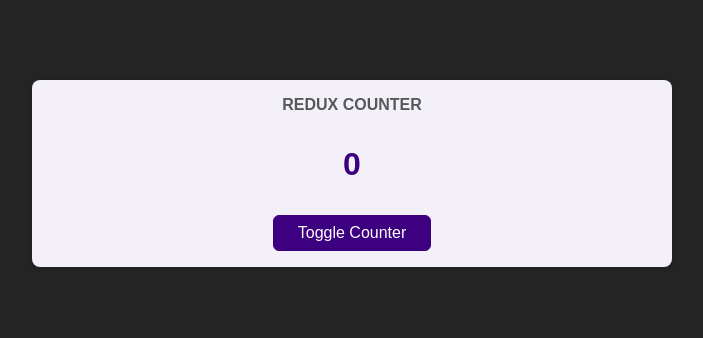
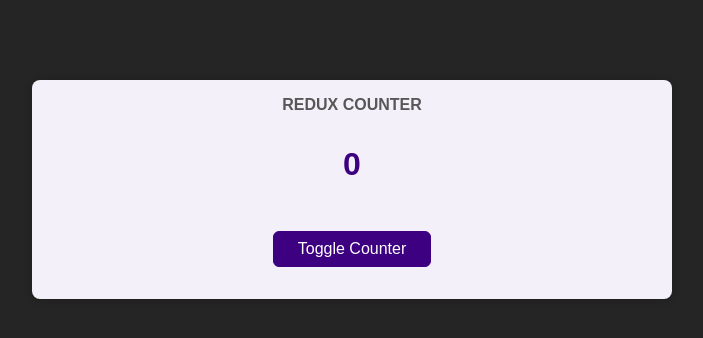
Before and after one commit to riyoneri/state-management--react, a React (Create React App) app in the folder 02 - redux-counter/: page / in a window 1280 px wide. Shown: the top 338 px of the page, without its empty margins (288-991 px from the left). Built offline with nearby package versions, Linux system fonts and the light colour scheme.

Commit message:
refactor: refine styles of buttons in counter[redux]

```diff
--- a/02 - redux-counter/src/components/Counter.module.css
+++ b/02 - redux-counter/src/components/Counter.module.css
@@ -21,3 +21,7 @@
   margin: 2rem 0;
   font-weight: bold;
 }
+
+div button {
+  margin: 1rem;
+}
```
